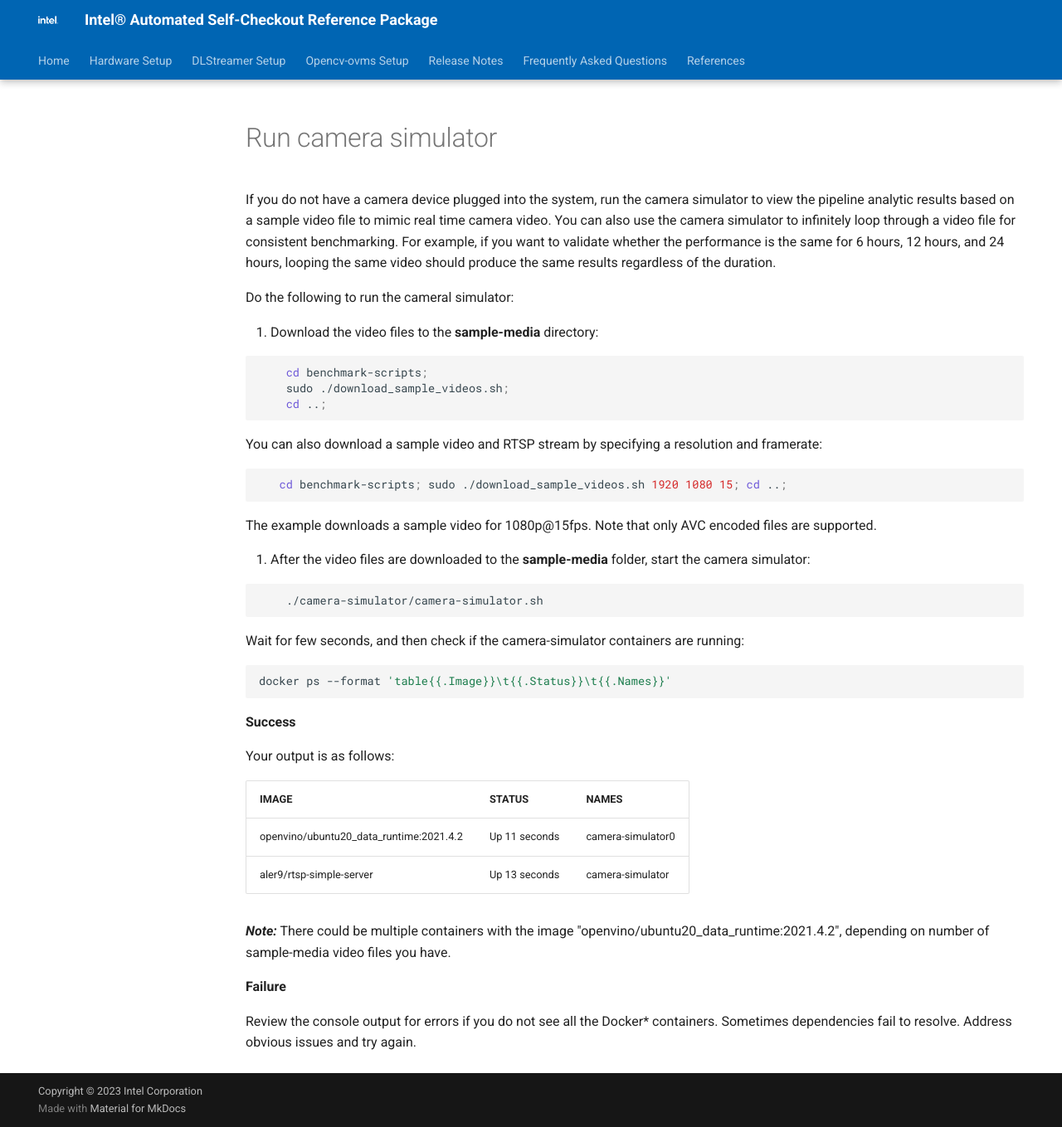
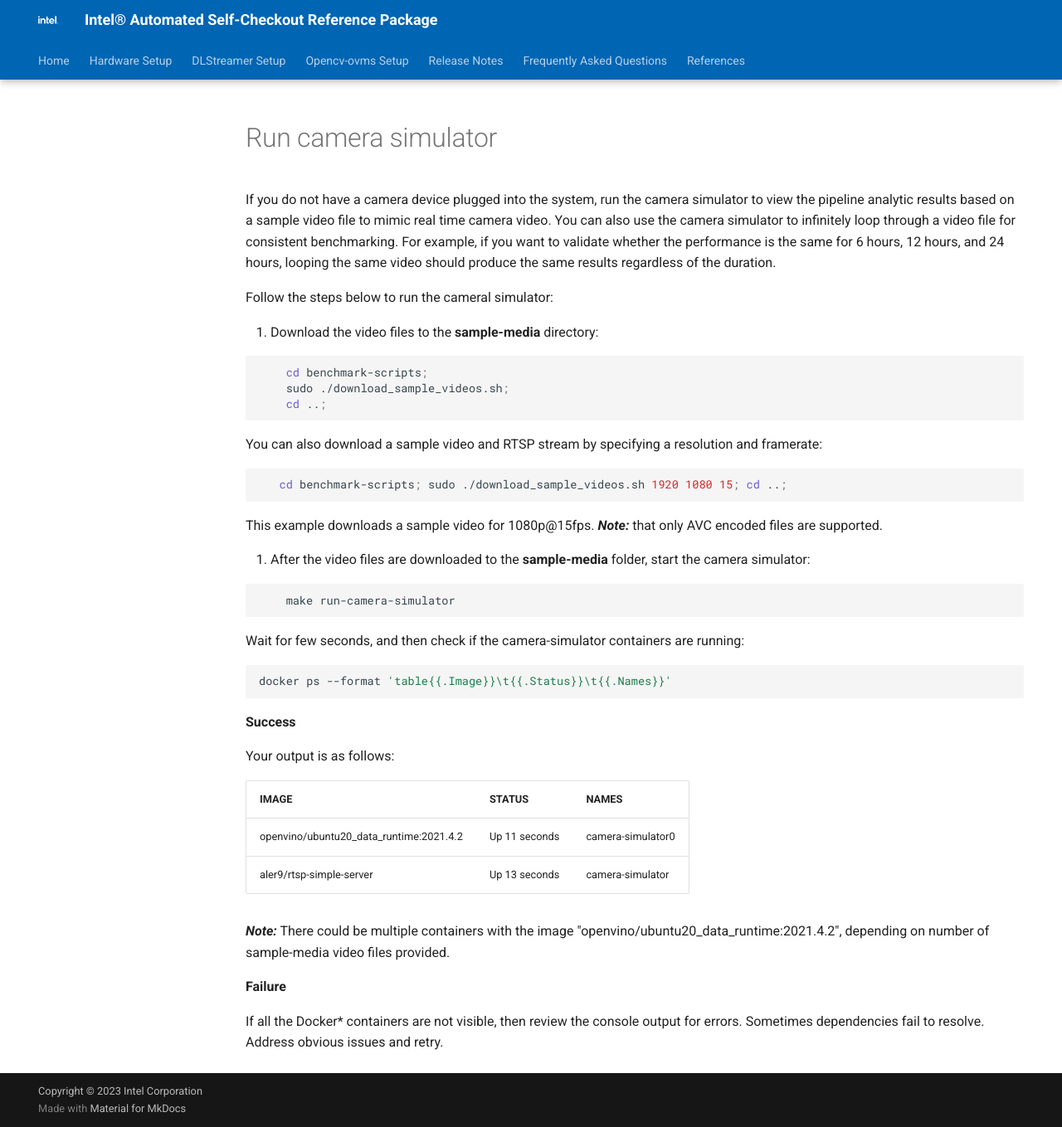
Before and after one commit to intel-retail/automated-self-checkout, an MkDocs documentation site: the page built from docs_src/run_camera_simulator.md, in a window 1280 px wide and 1359 px high. Shown: the whole window at 83% size. Built offline with MkDocs 1.6.1 and Material for MkDocs 9.7.7, drawn with Linux system fonts in a browser that asks for light colours; comment, search, counter and statistics services are not loaded.

Commit message:
fix comments
Signed-off-by: Valina Li <valina.li@intel.com>

````diff
--- a/docs_src/run_camera_simulator.md
+++ b/docs_src/run_camera_simulator.md
@@ -1,6 +1,6 @@
 If you do not have a camera device plugged into the system, run the camera simulator to view the pipeline analytic results based on a sample video file to mimic real time camera video. You can also use the camera simulator to infinitely loop through a video file for consistent benchmarking. For example, if you want to validate whether the performance is the same for 6 hours, 12 hours, and 24 hours, looping the same video should produce the same results regardless of the duration.
 
-Do the following to run the cameral simulator:
+Follow the steps below to run the cameral simulator:
 
 1. Download the video files to the **sample-media** directory:
 ```bash
@@ -12,11 +12,12 @@
 ```bash
    cd benchmark-scripts; sudo ./download_sample_videos.sh 1920 1080 15; cd ..;
 ```
-   The example downloads a sample video for 1080p@15fps. Note that only AVC encoded files are supported.
+   This example downloads a sample video for 1080p@15fps.
+   **_Note:_** that only AVC encoded files are supported.
 
 2. After the video files are downloaded to the **sample-media** folder, start the camera simulator:
 ```bash
-    ./camera-simulator/camera-simulator.sh
+    make run-camera-simulator
 ```
 
 Wait for few seconds, and then check if the camera-simulator containers are running:
@@ -33,8 +34,8 @@
 | openvino/ubuntu20_data_runtime:2021.4.2            | Up 11 seconds            | camera-simulator0 |
 | aler9/rtsp-simple-server                           | Up 13 seconds            | camera-simulator  |
 
-**_Note:_** There could be multiple containers with the image "openvino/ubuntu20_data_runtime:2021.4.2", depending on number of sample-media video files you have.
+**_Note:_** There could be multiple containers with the image "openvino/ubuntu20_data_runtime:2021.4.2", depending on number of sample-media video files provided.
 
 **Failure**
 
-Review the console output for errors if you do not see all the Docker* containers. Sometimes dependencies fail to resolve. Address obvious issues and try again.
+If all the Docker* containers are not visible, then review the console output for errors. Sometimes dependencies fail to resolve. Address obvious issues and retry.
````
Also changed, not shown: docs_src/OVMS/pipelinerun.md (+1 -1 lines), docs_src/pipelinebenchmarking.md (+2 -2 lines), docs_src/pipelinerun.md (+3 -3 lines).
